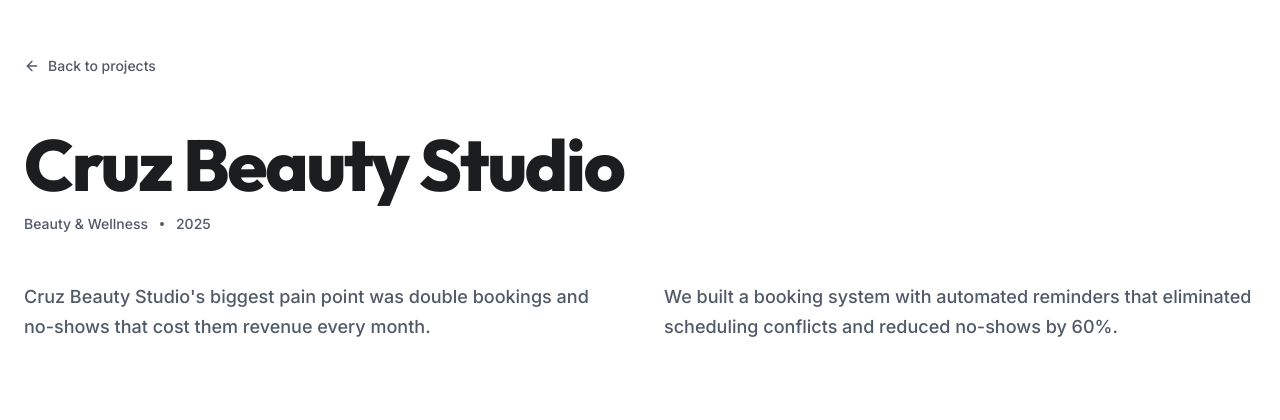
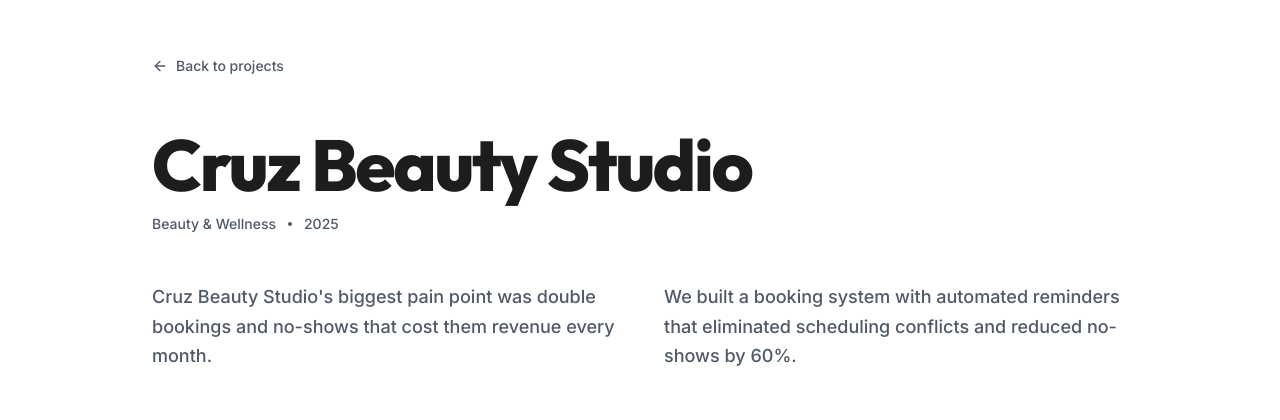
Before and after one commit to aamuros/beyond-dev-new, a Next.js app: page /projects/cruz-beauty-studio in a window 1280 px wide. Shown: the part 104-524 px from the top of the page. Built offline with nearby package versions, Linux system fonts and the light colour scheme.

Commit message:
feat: changed size to be more to the left

```diff
--- a/src/app/projects/[slug]/case-study-client.tsx
+++ b/src/app/projects/[slug]/case-study-client.tsx
@@ -125,7 +125,7 @@
       <main className="relative z-10 bg-white shadow-xl rounded-b-[80px] overflow-hidden">
         {/* Hero */}
         <section className="pt-32 pb-16 lg:pt-40 lg:pb-24">
-          <Container size="xl">
+          <Container size="md">
             <div className="flex flex-col gap-8 lg:gap-12">
               <FadeIn>
                 <Link
```
